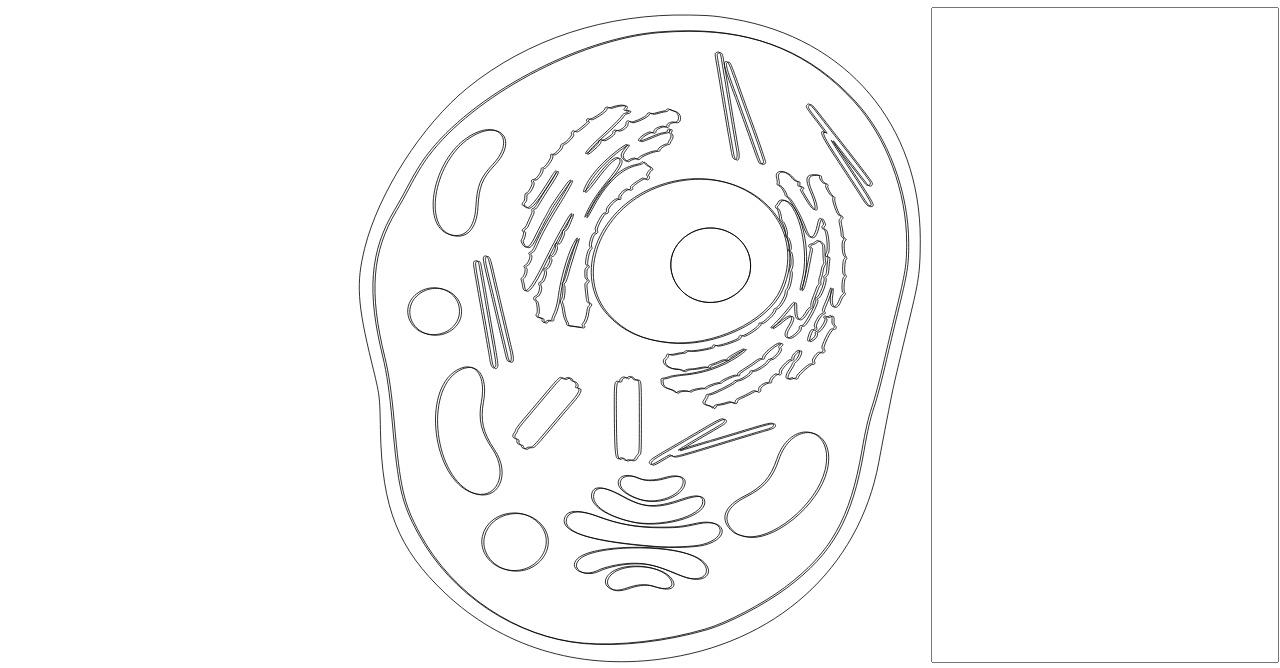
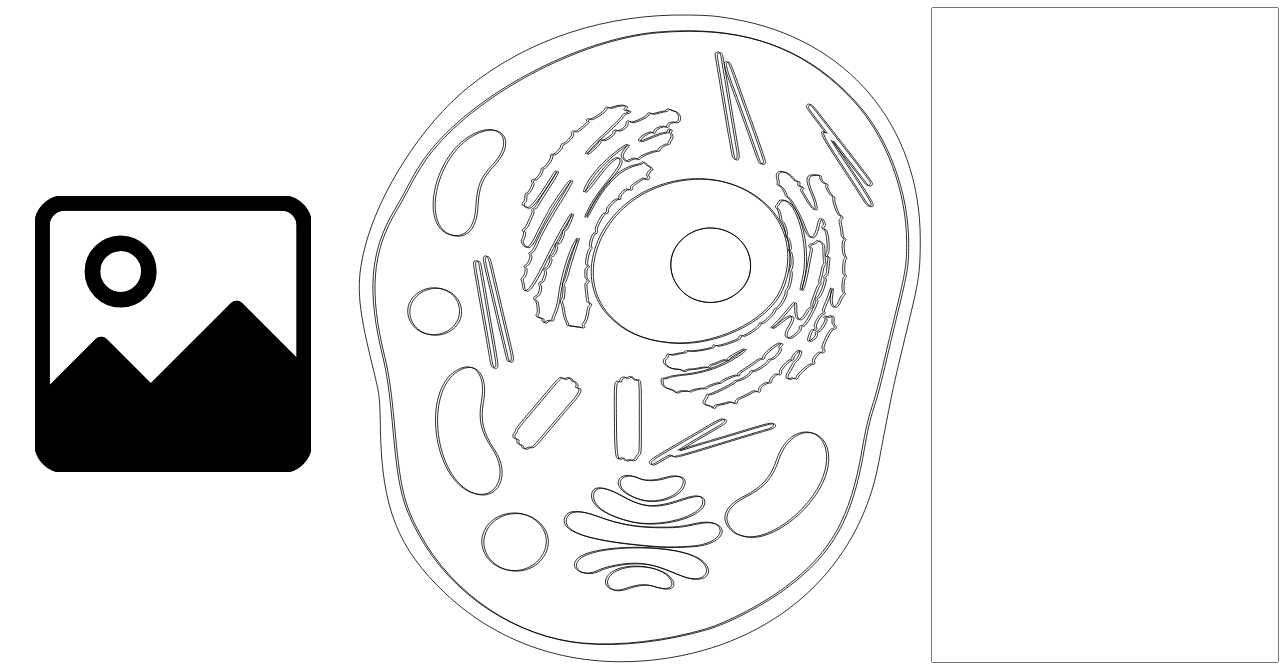
Before and after one commit to A00383/Mentori, a website: page index.html in a window 1280 px wide. Shown: the part 132-800 px from the top of the page. Drawn offline with Linux system fonts and the light colour scheme.

Commit message:
Added the ability to upload images,  they follow the css file instructions and keep their aspect-ratio confining themselves in their grid space

```diff
--- a/index.html
+++ b/index.html
@@ -12,6 +12,35 @@
 <h1 id="organelo">
     Célula animal
 </h1>
+
+<div id="main-image-container">
+    <input type="file" id="main-image-input" accept="image/svg+xml, image/jpeg, image/gif, image/png">
+    <svg
+            id="main-image-placeholder"
+            viewBox="0 0 489.4 489.4"
+            xml:space="preserve"
+            xmlns="http://www.w3.org/2000/svg">
+        <defs
+   id="defs3" />
+
+        <path
+                id="path7" style="fill:#ffffff;fill-opacity:1;stroke:#000000;stroke-width:3.05875"
+                d="m 151.69966,96.000542 c -20.9,0 -37.79946,16.999458 -37.79946,37.799458 0,20.8 16.99946,37.79946 37.79946,37.79946 20.8,0 37.80066,-16.99946 37.80066,-37.799460,-20.8 -16.90066,-37.799458 -37.80066,-37.799458 z"/>
+
+        <path
+                id="path6" style="fill:#000000;fill-opacity:1;stroke:#000000;stroke-width:3.05875"
+                d="m 151.69966,71.499476 c -34.3,0 -62.299327,28.000524 -62.299327,62.300524 0,34.3 27.899327,62.30052 62.299327,62.30052 34.4,0 62.30053,-28.00052 62.30053,-62.30052 0,-34.3 -28.00053,-62.300524 -62.30053,-62.300524 z m 0,24.501066 c 20.9,0 37.80066,16.999458 37.80066,37.799458 0,20.8 -17.00066,37.79946 -37.80066,37.79946 -20.8,0 -37.79946,-16.99946 -37.79946,-37.79946 0,-20.8 16.89946,-37.799458 37.79946,-37.799458 z"/>
+
+        <path
+                id="path5" style="fill:#ffffff;fill-opacity:1;stroke:#000000;stroke-width:3.05875"
+                d="m 51.599679,24.499871 c -14.9,0 -27.099808,12.199808 -27.099808,27.099808 V 338.60004 l 84.100089,-84.10009 c 4.8,-4.8 12.49986,-4.8 17.29986,0 l 79.30049,79.30048 143.19968,-143.20088 c 4.8,-4.8 12.49986,-4.8 17.29986,0 l 99.20028,99.09992 V 51.599679 c 0,-14.9 -12.19981,-27.099808 -27.09981,-27.099808 z M 151.69966,71.499476 c 34.3,0 62.30053,28.000524 62.30053,62.300524 0,34.3 -27.90053,62.30052 -62.30053,62.30052 -34.4,0 -62.299327,-28.00052 -62.299327,-62.30052 0,-34.3 27.999327,-62.300524 62.299327,-62.300524 z"/>
+
+        <path
+                id="path4" style="fill:#000000;fill-opacity:1;stroke:#000000;stroke-width:3.05875;stroke-opacity:1"
+                d="M 51.599679,0 C 23.099679,0 0,23.199679 0,51.599679 V 437.80032 C 0,466.30032 23.199679,489.4 51.599679,489.4 H 437.80032 c 28.5,0 51.59968,-23.19968 51.59968,-51.59968 V 51.599679 C 489.4,23.099679 466.20032,0 437.80032,0 Z m 0,24.499871 H 437.80032 c 14.9,0 27.09981,12.199808 27.09981,27.099808 V 289.69947 l -99.20028,-99.09992 c -4.8,-4.8 -12.49986,-4.8 -17.29986,0 L 205.20031,333.80043 125.89982,254.49995 c -4.8,-4.8 -12.49986,-4.8 -17.29986,0 L 24.499871,338.60004 V 51.599679 c 0,-14.9 12.199808,-27.099808 27.099808,-27.099808 z"/>
+</svg>
+
+</div>
 
 <div id="celula">
     <div id="celula-contenedor"></div>
--- a/script.js
+++ b/script.js
@@ -3,7 +3,6 @@ const closepopup = document.getElementById('close-pop-up');
 const savepopup = document.getElementById('save-pop-up');
 const organelos = document.querySelectorAll('.organelos');
 const popupmessage = document.getElementById('pop-up-message');
-const popupcontentcomponents = document.getElementsByClassName('pop-up-contentcomponents');
 
 let currentogranel = null;
 organelos.forEach(selectedorganel => {
@@ -39,6 +38,36 @@ popup.addEventListener('click', (e) => {
     }
 });
 
+const mainimageinput = document.getElementById('main-image-input');
+let mainimagecurrent = document.getElementById('main-image-placeholder');
+
+function makeClickable(el) {
+    el.style.cursor = "pointer";
+    el.addEventListener("click", () => mainimageinput.click());
+}
+makeClickable(mainimagecurrent);
+
+mainimageinput.addEventListener("change", (event) => {
+    const currentfile = event.target.files[0];
+    if (!currentfile) return;
+
+    const mainimagereader = new FileReader();
+    mainimagereader.onload = (e) => {
+        if (mainimagecurrent.tagName.toLowerCase() !== "img") {
+            const nowmainimage = document.createElement("img");
+            nowmainimage.classList.add("main-image");
+
+            // Replace SVG with <img>
+            mainimagecurrent.replaceWith(nowmainimage);
+            mainimagecurrent = nowmainimage;
+            makeClickable(mainimagecurrent);
+        }
+
+        mainimagecurrent.src = e.target.result;
+    };
+
+    mainimagereader.readAsDataURL(currentfile);
+});
 
 
 const popupname = document.getElementById('pop-up-name');
--- a/style.css
+++ b/style.css
@@ -17,6 +17,32 @@ body {
     width: 100vw;
     height: 100vh;
 }
+
+#main-image-container {
+    display: flex;
+    justify-content: center;
+    align-items: center;
+    width: 99%;
+    height: 99%;
+    grid-row: 2; grid-column: 1;
+}
+
+#main-image-input {
+display: none;
+}
+
+#main-image-placeholder{
+    fill: #000000;
+    aspect-ratio: 1/1;
+    width: 80%;
+}
+
+.main-image {
+    max-height: 100%;
+    max-width: 100%;
+    object-fit: contain;
+}
+
 
 #organelo {
     grid-row: 1; grid-column: 2;
```
